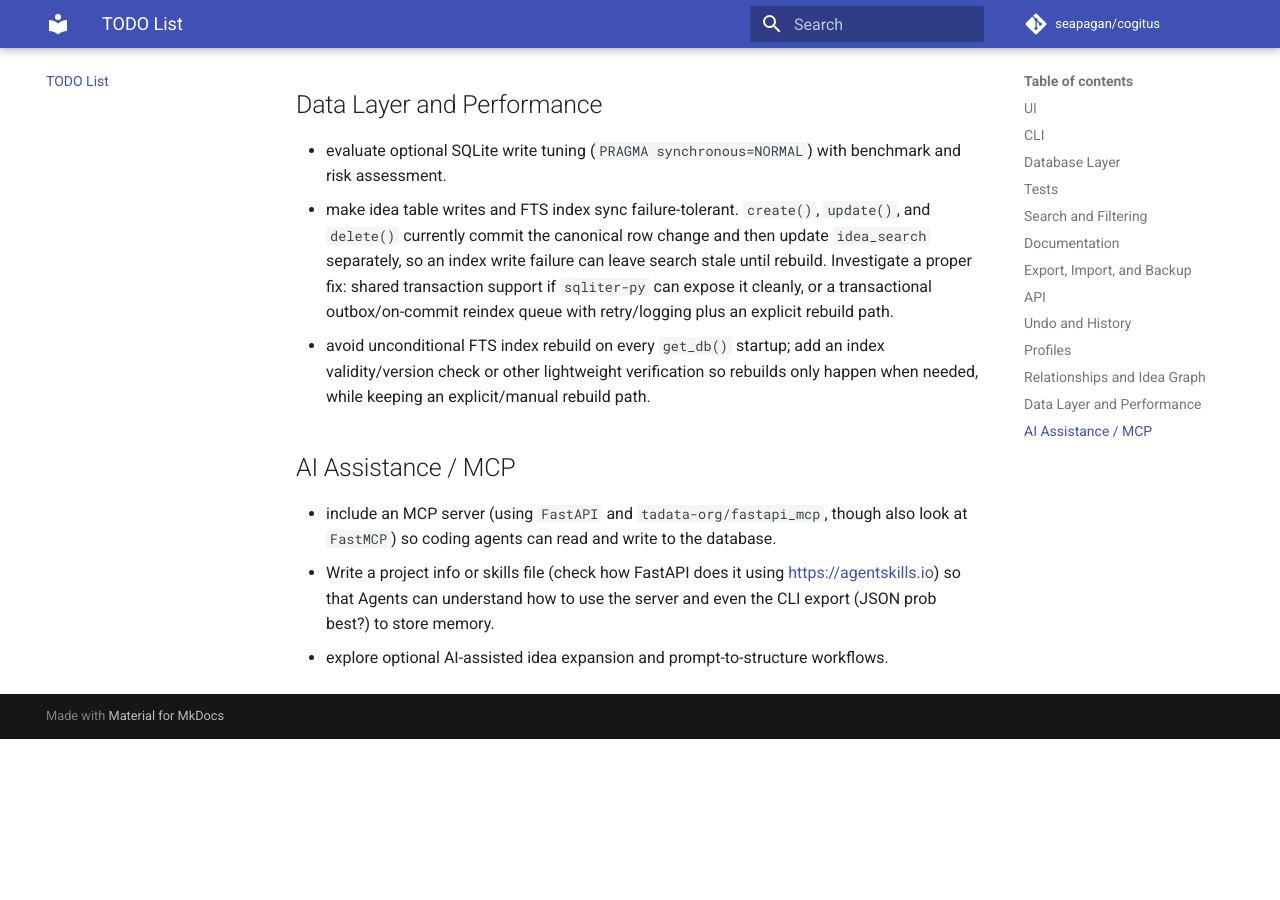
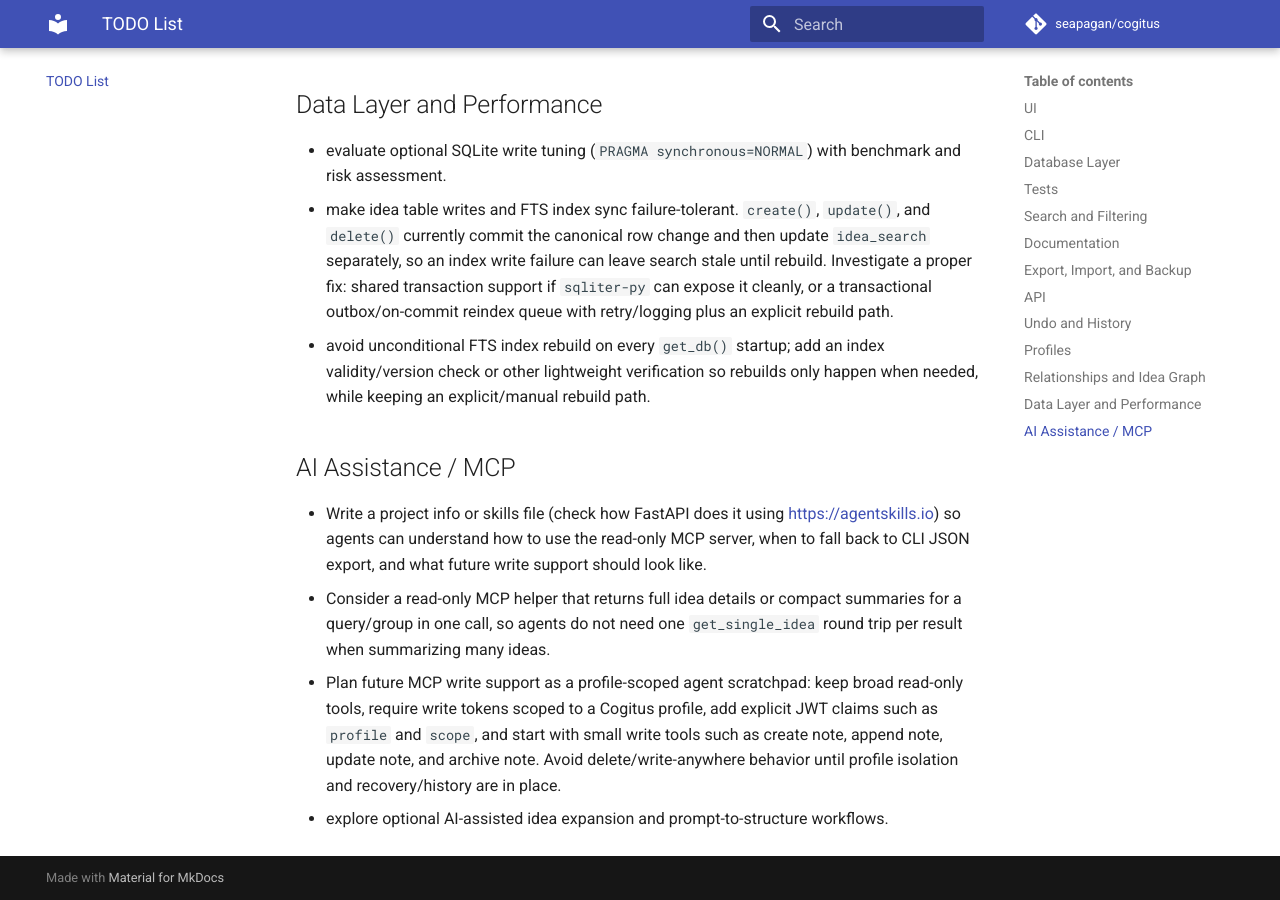
Before and after one commit to seapagan/cogitus, an MkDocs documentation site: the page built from docs/project/todo.md, in a window 1280 px wide and 900 px high, scrolled down 2887 px. Built offline with MkDocs 1.6.1 and Material for MkDocs 9.7.7, drawn with Linux system fonts in a browser that asks for light colours; comment, search, counter and statistics services are not loaded; before the commit the page ends 3626 px from its top, so only the background shows below that.

Commit message:
docs: update MCP TODOs
Signed-off-by: Grant Ramsay <seapagan@gmail.com>

```diff
--- a/TODO.md
+++ b/TODO.md
@@ -117,10 +117,18 @@ Ideas to add to Cogitus
 
 ## AI Assistance / MCP
 
-- include an MCP server (using `FastAPI` and `tadata-org/fastapi_mcp`, though
-  also look at `FastMCP`) so coding agents can read and write to the database.
 - Write a project info or skills file (check how FastAPI does it using
-  <https://agentskills.io>) so that Agents can understand how to use the server
-  and even the CLI export (JSON prob best?) to store memory.
+  <https://agentskills.io>) so agents can understand how to use the read-only
+  MCP server, when to fall back to CLI JSON export, and what future write
+  support should look like.
+- Consider a read-only MCP helper that returns full idea details or compact
+  summaries for a query/group in one call, so agents do not need one
+  `get_single_idea` round trip per result when summarizing many ideas.
+- Plan future MCP write support as a profile-scoped agent scratchpad: keep
+  broad read-only tools, require write tokens scoped to a Cogitus profile, add
+  explicit JWT claims such as `profile` and `scope`, and start with small write
+  tools such as create note, append note, update note, and archive note. Avoid
+  delete/write-anywhere behavior until profile isolation and recovery/history
+  are in place.
 - explore optional AI-assisted idea expansion and prompt-to-structure
   workflows.
```
